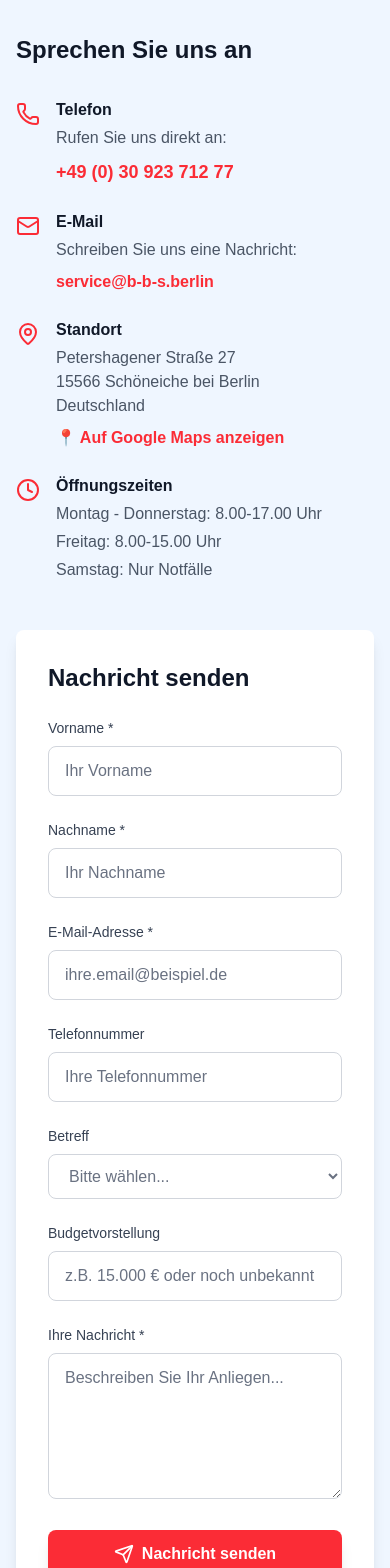
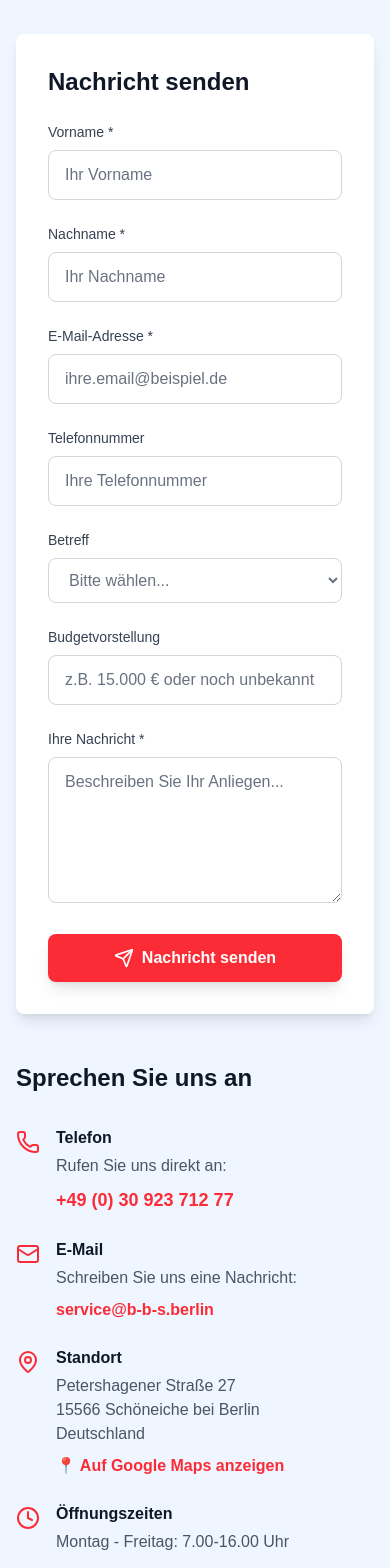
Before and after one commit to Hartoooooo/BBS, a Next.js app: page / in a window 390 px wide. Shown: the part 6420-7988 px from the top of the page. Built offline with nearby package versions, Linux system fonts and the light colour scheme.

Commit message:
Mobile Ansicht: Kontaktformular über Kontaktdaten, Öffnungszeiten aktualisiert

```diff
--- a/src/components/layout/Footer.tsx
+++ b/src/components/layout/Footer.tsx
@@ -71,16 +71,8 @@ const Footer = () => {
             </h3>
             <div className="space-y-2 text-gray-400">
               <div>
-                <div className="font-medium">Montag - Donnerstag</div>
-                <div>8.00-17.00 Uhr</div>
-              </div>
-              <div>
-                <div className="font-medium">Freitags</div>
-                <div>8.00-15.00 Uhr</div>
-              </div>
-              <div>
-                <div className="font-medium">Samstags</div>
-                <div>Ausschließlich Notfälle</div>
+                <div className="font-medium">Montag - Freitag</div>
+                <div>7.00-16.00 Uhr</div>
               </div>
             </div>
           </div>
--- a/src/components/sections/Contact.tsx
+++ b/src/components/sections/Contact.tsx
@@ -33,78 +33,8 @@ const Contact = () => {
               : 'opacity-0 translate-y-8'
           }`}
         >
-          {/* Kontakt-Informationen */}
-          <div>
-            <h3 className="text-2xl font-bold text-gray-900 mb-8">
-              Sprechen Sie uns an
-            </h3>
-
-            <div className="space-y-6">
-              <div className="flex items-start">
-                <Phone className="w-6 h-6 text-red-500 mr-4 mt-1 flex-shrink-0" />
-                <div>
-                  <h4 className="font-semibold text-gray-900 mb-1">Telefon</h4>
-                  <p className="text-gray-600 mb-2">Rufen Sie uns direkt an:</p>
-                  <a
-                    href="tel:+493092371277"
-                    className="text-red-500 hover:text-red-600 font-semibold text-lg"
-                  >
-                    +49 (0) 30 923 712 77
-                  </a>
-                </div>
-              </div>
-
-              <div className="flex items-start">
-                <Mail className="w-6 h-6 text-red-500 mr-4 mt-1 flex-shrink-0" />
-                <div>
-                  <h4 className="font-semibold text-gray-900 mb-1">E-Mail</h4>
-                  <p className="text-gray-600 mb-2">Schreiben Sie uns eine Nachricht:</p>
-                  <a
-                    href="mailto:service@b-b-s.berlin"
-                    className="text-red-500 hover:text-red-600 font-semibold"
-                  >
-                    service@b-b-s.berlin
-                  </a>
-                </div>
-              </div>
-
-              <div className="flex items-start">
-                <MapPin className="w-6 h-6 text-red-500 mr-4 mt-1 flex-shrink-0" />
-                <div>
-                  <h4 className="font-semibold text-gray-900 mb-1">Standort</h4>
-                  <p className="text-gray-600">
-                    Petershagener Straße 27<br />
-                    15566 Schöneiche bei Berlin<br />
-                    Deutschland
-                  </p>
-                  <a
-                    href="https://www.google.com/maps/search/?api=1&query=BBS+Barrierefreies+Bauen+und+Sanieren+Petershagener+Straße+27+15566+Schöneiche+bei+Berlin"
-                    target="_blank"
-                    rel="noopener noreferrer"
-                    className="text-red-500 hover:text-red-600 font-semibold inline-flex items-center mt-2"
-                  >
-                    📍 Auf Google Maps anzeigen
-                  </a>
-                </div>
-              </div>
-
-              <div className="flex items-start">
-                <Clock className="w-6 h-6 text-red-500 mr-4 mt-1 flex-shrink-0" />
-                <div>
-                  <h4 className="font-semibold text-gray-900 mb-1">Öffnungszeiten</h4>
-                  <div className="text-gray-600 space-y-1">
-                    <div>Montag - Donnerstag: 8.00-17.00 Uhr</div>
-                    <div>Freitag: 8.00-15.00 Uhr</div>
-                    <div>Samstag: Nur Notfälle</div>
-                  </div>
-                </div>
-              </div>
-            </div>
-
-          </div>
-
           {/* Kontakt-Formular */}
-          <div>
+          <div className="lg:order-2">
             <div className="bg-white rounded-lg shadow-lg p-8">
               <h3 className="text-2xl font-bold text-gray-900 mb-6">
                 Nachricht senden
@@ -234,6 +164,74 @@ const Contact = () => {
               </form>
             </div>
           </div>
+
+          {/* Kontakt-Informationen */}
+          <div className="lg:order-1">
+            <h3 className="text-2xl font-bold text-gray-900 mb-8">
+              Sprechen Sie uns an
+            </h3>
+
+            <div className="space-y-6">
+              <div className="flex items-start">
+                <Phone className="w-6 h-6 text-red-500 mr-4 mt-1 flex-shrink-0" />
+                <div>
+                  <h4 className="font-semibold text-gray-900 mb-1">Telefon</h4>
+                  <p className="text-gray-600 mb-2">Rufen Sie uns direkt an:</p>
+                  <a
+                    href="tel:+493092371277"
+                    className="text-red-500 hover:text-red-600 font-semibold text-lg"
+                  >
+                    +49 (0) 30 923 712 77
+                  </a>
+                </div>
+              </div>
+
+              <div className="flex items-start">
+                <Mail className="w-6 h-6 text-red-500 mr-4 mt-1 flex-shrink-0" />
+                <div>
+                  <h4 className="font-semibold text-gray-900 mb-1">E-Mail</h4>
+                  <p className="text-gray-600 mb-2">Schreiben Sie uns eine Nachricht:</p>
+                  <a
+                    href="mailto:service@b-b-s.berlin"
+                    className="text-red-500 hover:text-red-600 font-semibold"
+                  >
+                    service@b-b-s.berlin
+                  </a>
+                </div>
+              </div>
+
+              <div className="flex items-start">
+                <MapPin className="w-6 h-6 text-red-500 mr-4 mt-1 flex-shrink-0" />
+                <div>
+                  <h4 className="font-semibold text-gray-900 mb-1">Standort</h4>
+                  <p className="text-gray-600">
+                    Petershagener Straße 27<br />
+                    15566 Schöneiche bei Berlin<br />
+                    Deutschland
+                  </p>
+                  <a
+                    href="https://www.google.com/maps/search/?api=1&query=BBS+Barrierefreies+Bauen+und+Sanieren+Petershagener+Straße+27+15566+Schöneiche+bei+Berlin"
+                    target="_blank"
+                    rel="noopener noreferrer"
+                    className="text-red-500 hover:text-red-600 font-semibold inline-flex items-center mt-2"
+                  >
+                    📍 Auf Google Maps anzeigen
+                  </a>
+                </div>
+              </div>
+
+              <div className="flex items-start">
+                <Clock className="w-6 h-6 text-red-500 mr-4 mt-1 flex-shrink-0" />
+                <div>
+                  <h4 className="font-semibold text-gray-900 mb-1">Öffnungszeiten</h4>
+                  <div className="text-gray-600 space-y-1">
+                    <div>Montag - Freitag: 7.00-16.00 Uhr</div>
+                  </div>
+                </div>
+              </div>
+            </div>
+
+          </div>
         </div>
       </div>
     </section>
```
